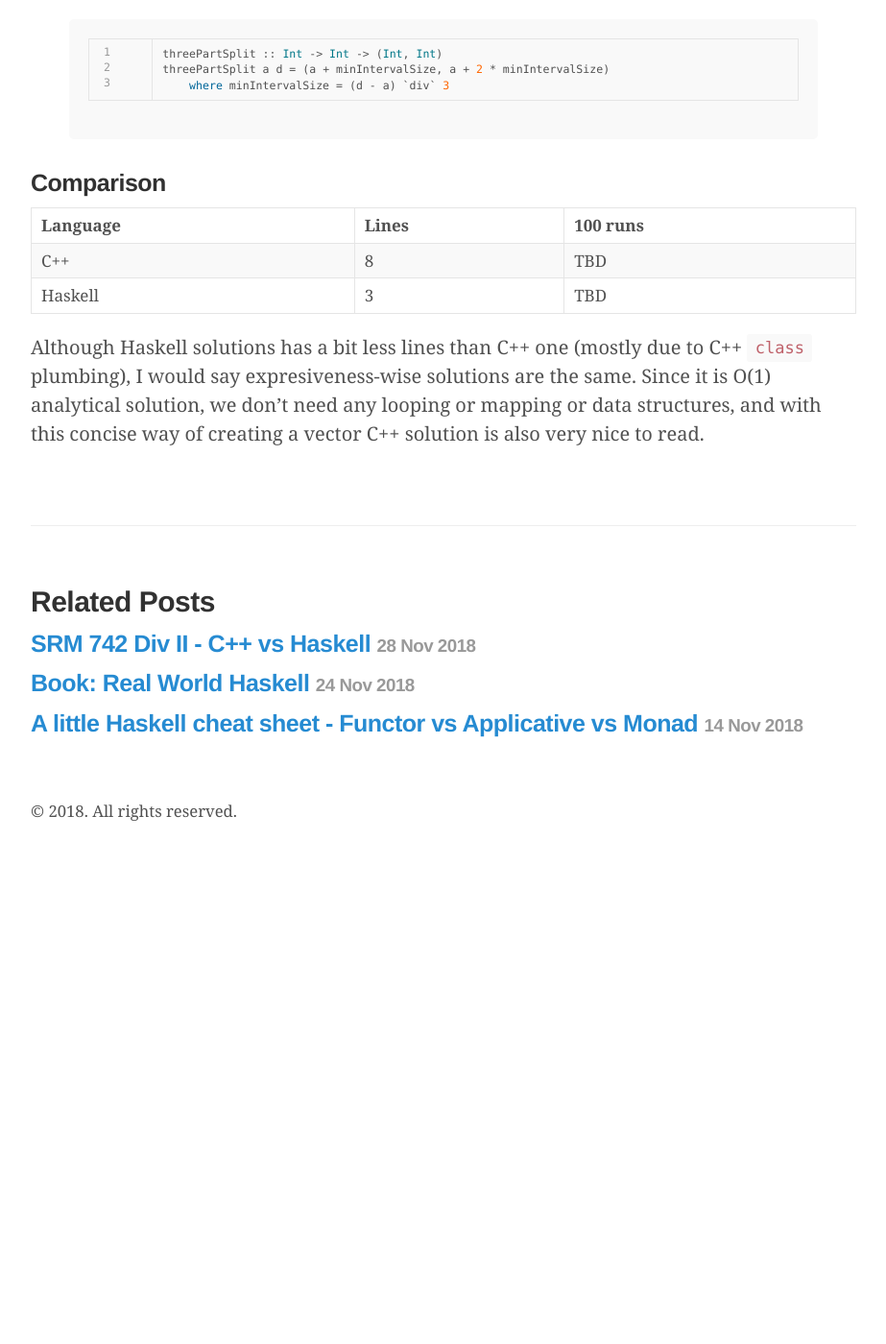
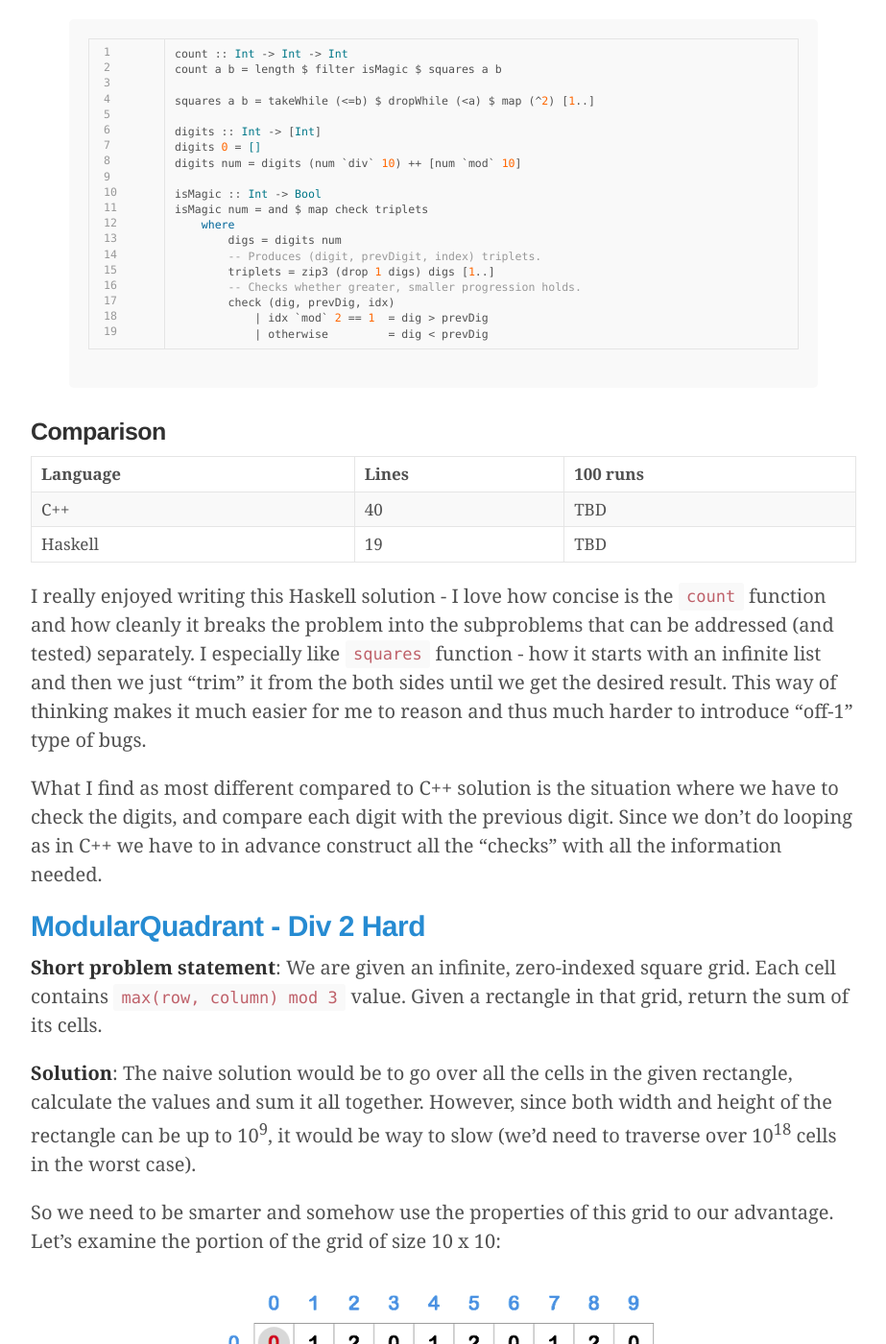
Before and after one commit to matijaSos/matijasos.github.io, a Jekyll site: the page built from _posts/2018-12-15-srm-744-editorial.md, in a window 1280 px wide and 1400 px high, scrolled down 3395 px. Shown: the whole window at 96% size, without its empty margins (178-1101 px from the left). Built offline with Jekyll 4.4.1, drawn with Linux system fonts in a browser that asks for light colours; comment, search, counter and statistics services are not loaded; before the commit the page ends 4294 px from its top, so only the background shows below that; some of the changed text lies outside the part shown.

Commit message:
added third problem in c++.

```diff
--- a/_config.yml
+++ b/_config.yml
@@ -15,6 +15,8 @@
 # highlighter: rouge
 
 kramdown:
+  parse_block_html: true
+
   # Auto-generate ID's for headings
   auto_ids: true
 
--- a/_posts/2018-12-15-srm-744-editorial.md
+++ b/_posts/2018-12-15-srm-744-editorial.md
@@ -142,9 +142,26 @@
 ### Haskell
 
 {% highlight haskell linenos %}
-threePartSplit :: Int -> Int -> (Int, Int)
-threePartSplit a d = (a + minIntervalSize, a + 2 * minIntervalSize)
-    where minIntervalSize = (d - a) `div` 3
+count :: Int -> Int -> Int
+count a b = length $ filter isMagic $ squares a b
+
+squares a b = takeWhile (<=b) $ dropWhile (<a) $ map (^2) [1..]
+
+digits :: Int -> [Int]
+digits 0 = []
+digits num = digits (num `div` 10) ++ [num `mod` 10]
+
+isMagic :: Int -> Bool
+isMagic num = and $ map check triplets
+    where
+        digs = digits num
+        -- Produces (digit, prevDigit, index) triplets.
+        triplets = zip3 (drop 1 digs) digs [1..]
+        -- Checks whether greater, smaller progression holds.
+        check (dig, prevDig, idx)
+            | idx `mod` 2 == 1  = dig > prevDig
+            | otherwise         = dig < prevDig
+
 {% endhighlight %}
 
 ### Comparison
@@ -152,10 +169,137 @@
 |---
 | Language | Lines | 100 runs
 |-
-| C++ | 8 | TBD
-| Haskell | 3 | TBD
+| C++ | 40 | TBD
+| Haskell | 19 | TBD
 
-Although Haskell solutions has a bit less lines than C++ one (mostly due to C++ `class` plumbing),
-I would say expresiveness-wise solutions are the same. Since it is O(1) analytical solution, we
-don't need any looping or mapping or data structures, and with this concise way of
-creating a vector C++ solution is also very nice to read.
+I really enjoyed writing this Haskell solution - I love how concise is the `count` function and how
+cleanly it breaks the problem into the subproblems that can be addressed (and tested) separately.
+I especially like `squares` function - how it starts with an infinite list and then we just "trim"
+it from the both sides until we get the desired result. This way of thinking makes it much easier
+for me to reason and thus much harder to introduce "off-1" type of bugs.
+
+What I find as most different compared to C++ solution is the situation where we
+have to check the digits, and compare each digit with the previous digit.
+Since we don't do looping as in C++ we have to in advance construct all the "checks" with
+all the information needed.
+
+## [ModularQuadrant - Div 2 Hard](https://community.topcoder.com/stat?c=problem_statement&pm=15236)
+
+**Short problem statement**: We are given an infinite, zero-indexed square grid. Each cell contains
+`max(row, column) mod 3` value. Given a rectangle in that grid, return the sum of its cells.
+
+**Solution**: The naive solution would be to go over all the cells in the given rectangle, calculate
+the values and sum it all together. However, since both width and height of the rectangle can be
+up to 10<sup>9</sup>, it would be way to slow (we'd need to traverse over 10<sup>18</sup> cells in
+the worst case).
+
+So we need to be smarter and somehow use the properties of this grid to our advantage. Let's examine
+the portion of the grid of size 10 x 10:
+
+![Image 1]({{ site.baseurl }}/images/744-hard-image1.png){: style="margin: 0 auto; width: 500px;"}
+
+I emphasized the diagonal and the red box is an example of rectangle for which we want to calculate
+the sum of its cells.
+
+We can notice several things here:
+
+* `0 1 2` pattern repeating itself due to `mod 3`
+* The grid is symmetrical in respect to the diagonal (i-th row == i-th column)
+
+My first approach was to calculate sum of each row separately and then sum that. I could calculate
+the sum of row in `O(1)` (observe the patten in a row - number is
+repeated until the diagonal and then starts cycling),
+but we still have 10<sup>9</sup> rows so that was too slow (one test case that took
+~6s kept failing).
+
+So we need to be even smarter than that - if calculating a row in `O(1)` is possible, is there
+also some kind of a rectangle whose sum we could calculate in `O(1)`?
+
+If we could calculate sum of any rectangle that has upper left corner in `0, 0` fast enough,
+that would be great, because then we use that to calculate sum of any rectangle in the
+following way:
+
+{% highlight c++ %}
+calcRectSum(r1, r2, c1, c2) = calcRect00Sum(r2, c2) - calcRect00Sum(r2, c1 - 1) -
+                              calcRect00Sum(r1 - 1, c2) + calcRect00Sum(r1 - 1, c1 - 1)
+{% endhighlight %}
+
+![Image 2]({{ site.baseurl }}/images/744-hard-image2-subtraction.png){: style="margin: 0 auto; width: 500px;"}
+
+This image should also illustrate what is going on in the formula above (I apologize for the
+colored mess). If we want to calculate sum of the red box (in the first image) we start with a big
+purple rectangle and then from it substract the green and blue one. We can see the only thing that
+is left is what was original a red rectangle. Also, as blue and green rectangles intersect we've
+subtracted that part twice, so we have to add it once to fix that.
+
+That's it, we've managed to express the area of any rectangle with only the rectangles that
+start in the `0, 0`, upper left corner. So now we only have to find out how to efficiently
+calculate sum of such a rectangle (`calcRect00Sum` method from above).
+
+If we look at such a rectangle, we can divide it into two parts - square starting at `(0, 0)` (green)
+and the rest of it (orange).
+
+![Image 3]({{ site.baseurl }}/images/744-hard-image3.png){: style="margin: 0 auto; width: 500px;"}
+
+Calculating a square sum - we can see that numbers are progressing in amount as odd numbers,
+`1, 3, 5, 7, 9, ...` and sum like that we can calculate in `O(1)` so we can use that.
+
+Calculating the rest - we see it has a repeating pattern in a row so we can use that to
+calculate the sum.
+
+### C++
+
+{% highlight c++ linenos %}
+class ModularQuadrant
+{
+public:
+    long long seriesSum(int start, int step, int length) {
+        int end = start + (length - 1) * step;
+
+        long long sum = (long long)(start + end) * (length / 2);
+        if (length % 2 == 1) sum += (start + end) / 2;
+
+        return sum;
+    }
+
+    long long calcSquare00Sum(int a) {
+        // Number occurrences of 1.
+        long long onesOcc = a / 3 + (a % 3 == 2 ? 1 : 0);
+
+        // Number occurrences of 2.
+        long long twosOcc = a / 3;
+
+        long long onesSum = seriesSum(3, 6, onesOcc);
+        long long twosSum = 2 * seriesSum(5, 6, twosOcc);
+
+        return onesSum + twosSum;
+    }
+
+    long long calcRectRightOfDiagonalSum(int startCol, int length, int height) {
+        long long rowSum = (length / 3) * (long long)3;
+
+        // Add remainder part.
+        int currVal = startCol % 3;
+        for (int i = 0; i < (length % 3); i++) {
+            rowSum += currVal;
+            currVal = (currVal + 1) % 3;
+        }
+
+        return rowSum * height;
+    }
+
+    long long calcRect00Sum(int r, int c) {
+        // The grid is symmetrical so it is the same.
+        if (r > c) return calcRect00Sum(c, r);
+
+        return calcSquare00Sum(r + 1) + calcRectRightOfDiagonalSum(r + 1, c - r, r + 1);
+    }
+
+    long long sum(int r1, int r2, int c1, int c2)
+    {
+        return calcRect00Sum(r2, c2) - calcRect00Sum(r2, c1 - 1) - calcRect00Sum(r1 - 1, c2)
+            + calcRect00Sum(r1 - 1, c1 - 1);
+    }
+
+};
+{% endhighlight %}
```
Also changed, not shown: images/744-hard-image1.png (added), images/744-hard-image2-subtraction.png (added), images/744-hard-image3.png (added).
